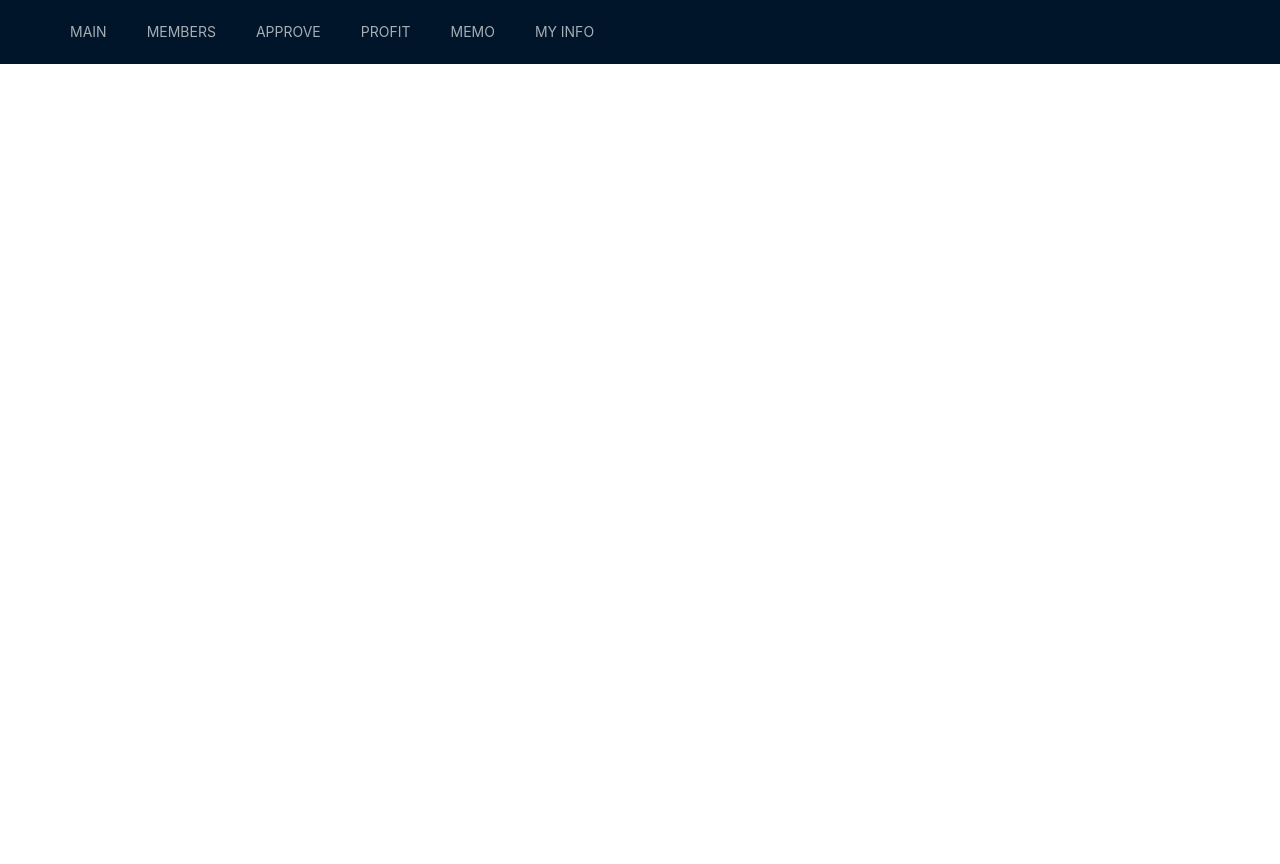
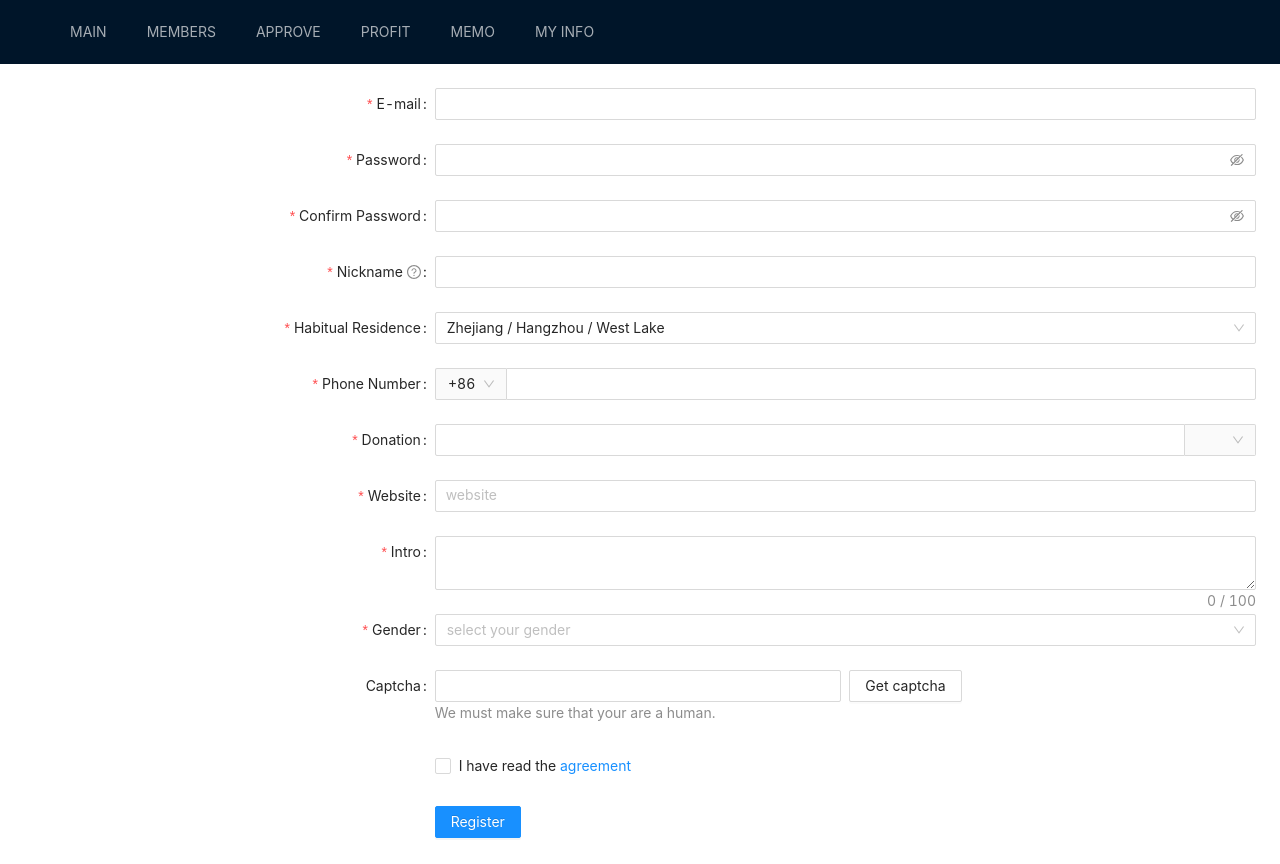
Before and after one commit to ENFT-Token/admin-client-web, a React (Create React App) app: page /register in a window 1280 px wide. Built offline with nearby package versions, Linux system fonts and the light colour scheme; the HTML template or start-up script is replaced by a standard one.

Commit message:
before connection backend

```diff
--- a/src/App.tsx
+++ b/src/App.tsx
@@ -11,8 +11,11 @@
 import MyPage from "./page/MyPage";
 import LoginPage from "./page/LoginPage";
 import MembersPage from "./page/MembersPage";
+import RegisterPage from "./page/RegisterPage";
+
 
 const { Header, Content, Footer } = Layout;
+
 
 function App() {
   return (
@@ -45,6 +48,7 @@
                 <Route path="/profit" element={<ProfitPage />}></Route>
                 <Route path="/memo" element={<MemoPage />}></Route>
                 <Route path="/info" element={<MyPage />}></Route>
+                <Route path="/register" element={<RegisterPage />}></Route>
               </Routes>
             </div>
           </Contents>
--- a/src/modules/admin.ts
+++ b/src/modules/admin.ts
@@ -1,39 +1,38 @@
-import { createSlice, PayloadAction , createReducer } from "@reduxjs/toolkit";
+import { createSlice, PayloadAction, createReducer } from "@reduxjs/toolkit";
+import axios from "axios";
 
 //admin : id, password, nickname, phone number, email
 //company : company, address, company number, ceo
 
-export interface IAdmin{
-    id : string;
-    password : string;
-    nickname : string;
-    phoneNum : string;
-    email : string;
-    companyName : string;
-    address : string;
-    companyPhoneNum : string;
-    ceoName : string;
+export interface IAdmin {
+  id: string;
+  password: string;
+  nickname: string;
+  phoneNum: string;
 }
-// export interface ICompany{
-// }
+export interface ICompany extends IAdmin {
+  email: string;
+  companyName: string;
+  location: string;
+}
 
-interface IState{
-    adminInfo : IAdmin[];
+interface IState {
+  adminInfo: IAdmin[];
 }
-const initialState:IState={
-    adminInfo:[]
+const initialState: IState = {
+  adminInfo: [],
 };
 
 export const adminSlice = createSlice({
-    name:'admin',
-    initialState,
-    reducers:{
-        addInfo(state,action:PayloadAction<IAdmin>){
-            state.adminInfo.push(action.payload);
-        }
+  name: "admin",
+  initialState,
+  reducers: {
+    addInfo(state, action: PayloadAction<ICompany>) {
+      state.adminInfo.push(action.payload);
     },
+  },
 });
 
-const {reducer, actions} = adminSlice;
-export const {addInfo} = actions;
+const { reducer, actions } = adminSlice;
+export const { addInfo } = actions;
 export default reducer;
--- /dev/null
+++ b/src/page/RegisterPage/index.tsx
@@ -0,0 +1,284 @@
+import React, { useState } from 'react';
+import {
+  Form,
+  Input,
+  InputNumber,
+  Cascader,
+  Select,
+  Row,
+  Col,
+  Checkbox,
+  Button,
+  AutoComplete,
+} from 'antd';
+
+const { Option } = Select;
+
+const residences = [
+  {
+    value: 'zhejiang',
+    label: 'Zhejiang',
+    children: [
+      {
+        value: 'hangzhou',
+        label: 'Hangzhou',
+        children: [
+          {
+            value: 'xihu',
+            label: 'West Lake',
+          },
+        ],
+      },
+    ],
+  },
+  {
+    value: 'jiangsu',
+    label: 'Jiangsu',
+    children: [
+      {
+        value: 'nanjing',
+        label: 'Nanjing',
+        children: [
+          {
+            value: 'zhonghuamen',
+            label: 'Zhong Hua Men',
+          },
+        ],
+      },
+    ],
+  },
+];
+
+const formItemLayout = {
+  labelCol: {
+    xs: { span: 24 },
+    sm: { span: 8 },
+  },
+  wrapperCol: {
+    xs: { span: 24 },
+    sm: { span: 16 },
+  },
+};
+const tailFormItemLayout = {
+  wrapperCol: {
+    xs: {
+      span: 24,
+      offset: 0,
+    },
+    sm: {
+      span: 16,
+      offset: 8,
+    },
+  },
+};
+export default function Register() {
+    const [form] = Form.useForm();
+
+    const onFinish = (values: any) => {
+      console.log('Received values of form: ', values);
+    };
+
+    const prefixSelector = (
+      <Form.Item name="prefix" noStyle>
+        <Select style={{ width: 70 }}>
+          <Option value="86">+86</Option>
+          <Option value="87">+87</Option>
+        </Select>
+      </Form.Item>
+    );
+
+    const suffixSelector = (
+      <Form.Item name="suffix" noStyle>
+        <Select style={{ width: 70 }}>
+          <Option value="USD">$</Option>
+          <Option value="CNY">¥</Option>
+        </Select>
+      </Form.Item>
+    );
+
+    const [autoCompleteResult, setAutoCompleteResult] = useState<string[]>([]);
+
+    const useOnWebsiteChange = (value: string) => {
+      if (!value) {
+        setAutoCompleteResult([]);
+      } else {
+        setAutoCompleteResult(['.com', '.org', '.net'].map(domain => `${value}${domain}`));
+      }
+    };
+
+    const websiteOptions = autoCompleteResult.map(website => ({
+      label: website,
+      value: website,
+    }));
+
+    return (
+      <Form
+        {...formItemLayout}
+        form={form}
+        name="register"
+        onFinish={onFinish}
+        initialValues={{
+          residence: ['zhejiang', 'hangzhou', 'xihu'],
+          prefix: '86',
+        }}
+        scrollToFirstError
+      >
+        <Form.Item
+          name="email"
+          label="E-mail"
+          rules={[
+            {
+              type: 'email',
+              message: 'The input is not valid E-mail!',
+            },
+            {
+              required: true,
+              message: 'Please input your E-mail!',
+            },
+          ]}
+        >
+          <Input />
+        </Form.Item>
+
+        <Form.Item
+          name="password"
+          label="Password"
+          rules={[
+            {
+              required: true,
+              message: 'Please input your password!',
+            },
+          ]}
+          hasFeedback
+        >
+          <Input.Password />
+        </Form.Item>
+
+        <Form.Item
+          name="confirm"
+          label="Confirm Password"
+          dependencies={['password']}
+          hasFeedback
+          rules={[
+            {
+              required: true,
+              message: 'Please confirm your password!',
+            },
+            ({ getFieldValue }) => ({
+              validator(_, value) {
+                if (!value || getFieldValue('password') === value) {
+                  return Promise.resolve();
+                }
+                return Promise.reject(new Error('The two passwords that you entered do not match!'));
+              },
+            }),
+          ]}
+        >
+          <Input.Password />
+        </Form.Item>
+
+        <Form.Item
+          name="nickname"
+          label="Nickname"
+          tooltip="What do you want others to call you?"
+          rules={[{ required: true, message: 'Please input your nickname!', whitespace: true }]}
+        >
+          <Input />
+        </Form.Item>
+
+        <Form.Item
+          name="residence"
+          label="Habitual Residence"
+          rules={[
+            { type: 'array', required: true, message: 'Please select your habitual residence!' },
+          ]}
+        >
+          <Cascader options={residences} />
+        </Form.Item>
+
+        <Form.Item
+          name="phone"
+          label="Phone Number"
+          rules={[{ required: true, message: 'Please input your phone number!' }]}
+        >
+          <Input addonBefore={prefixSelector} style={{ width: '100%' }} />
+        </Form.Item>
+
+        <Form.Item
+          name="donation"
+          label="Donation"
+          rules={[{ required: true, message: 'Please input donation amount!' }]}
+        >
+          <InputNumber addonAfter={suffixSelector} style={{ width: '100%' }} />
+        </Form.Item>
+
+        <Form.Item
+          name="website"
+          label="Website"
+          rules={[{ required: true, message: 'Please input website!' }]}
+        >
+          <AutoComplete options={websiteOptions} onChange={useOnWebsiteChange} placeholder="website">
+            <Input />
+          </AutoComplete>
+        </Form.Item>
+
+        <Form.Item
+          name="intro"
+          label="Intro"
+          rules={[{ required: true, message: 'Please input Intro' }]}
+        >
+          <Input.TextArea showCount maxLength={100} />
+        </Form.Item>
+
+        <Form.Item
+          name="gender"
+          label="Gender"
+          rules={[{ required: true, message: 'Please select gender!' }]}
+        >
+          <Select placeholder="select your gender">
+            <Option value="male">Male</Option>
+            <Option value="female">Female</Option>
+            <Option value="other">Other</Option>
+          </Select>
+        </Form.Item>
+
+        <Form.Item label="Captcha" extra="We must make sure that your are a human.">
+          <Row gutter={8}>
+            <Col span={12}>
+              <Form.Item
+                name="captcha"
+                noStyle
+                rules={[{ required: true, message: 'Please input the captcha you got!' }]}
+              >
+                <Input />
+              </Form.Item>
+            </Col>
+            <Col span={12}>
+              <Button>Get captcha</Button>
+            </Col>
+          </Row>
+        </Form.Item>
+
+        <Form.Item
+          name="agreement"
+          valuePropName="checked"
+          rules={[
+            {
+              validator: (_, value) =>
+                value ? Promise.resolve() : Promise.reject(new Error('Should accept agreement')),
+            },
+          ]}
+          {...tailFormItemLayout}
+        >
+          <Checkbox>
+            I have read the <a href="">agreement</a>
+          </Checkbox>
+        </Form.Item>
+        <Form.Item {...tailFormItemLayout}>
+          <Button type="primary" htmlType="submit">
+            Register
+          </Button>
+        </Form.Item>
+      </Form>
+    );
+  };
```
Also changed, not shown: src/test_code.txt (added).
